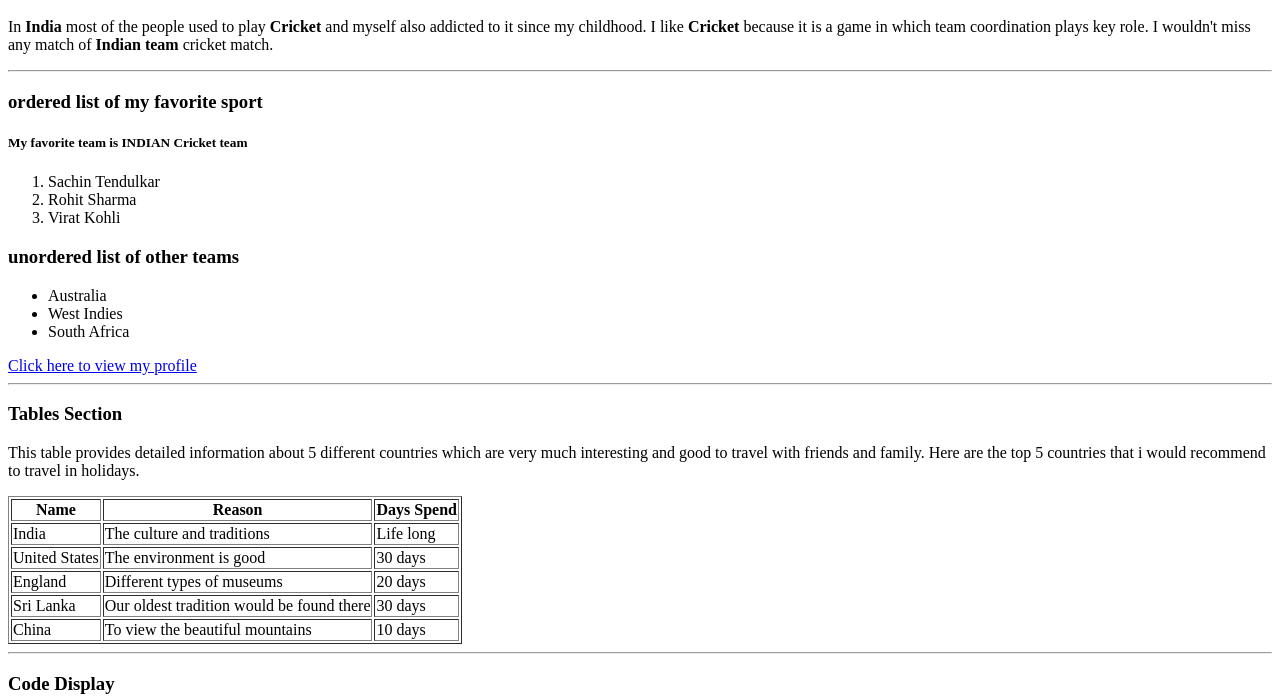
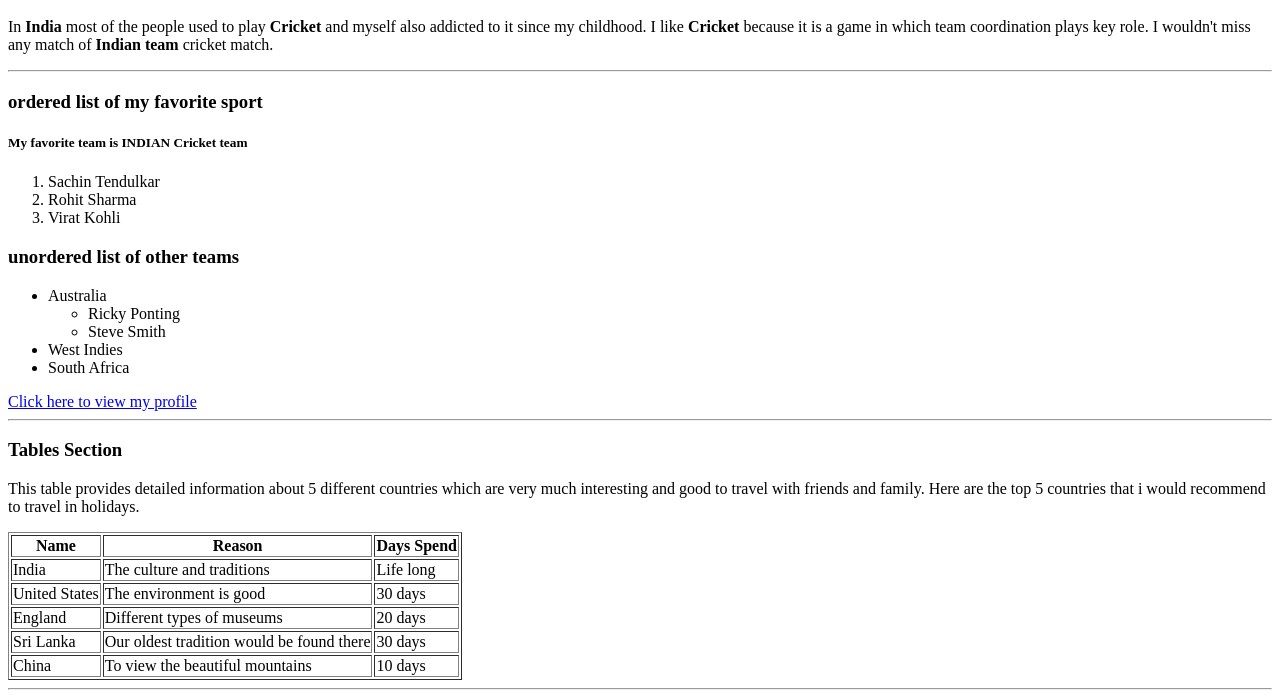
Before and after one commit to 44-563-Web-Apps-S23/44563-webapps-assignment-3-Moparthy1999, a plain HTML site: page index.html in a window 1280 px wide. Shown: the part 127-823 px from the top of the page. Drawn offline with Linux system fonts and the light colour scheme.

Commit message:
Nested index file

```diff
--- a/index.html
+++ b/index.html
@@ -25,6 +25,10 @@
         <h3>unordered list of other teams</h3>
         <ul>
             <li>Australia</li>
+            <ul>
+                <li>Ricky Ponting</li>
+                <li>Steve Smith</li>
+            </ul>
             <li>West Indies</li>
             <li>South Africa</li>
         </ul>
```
